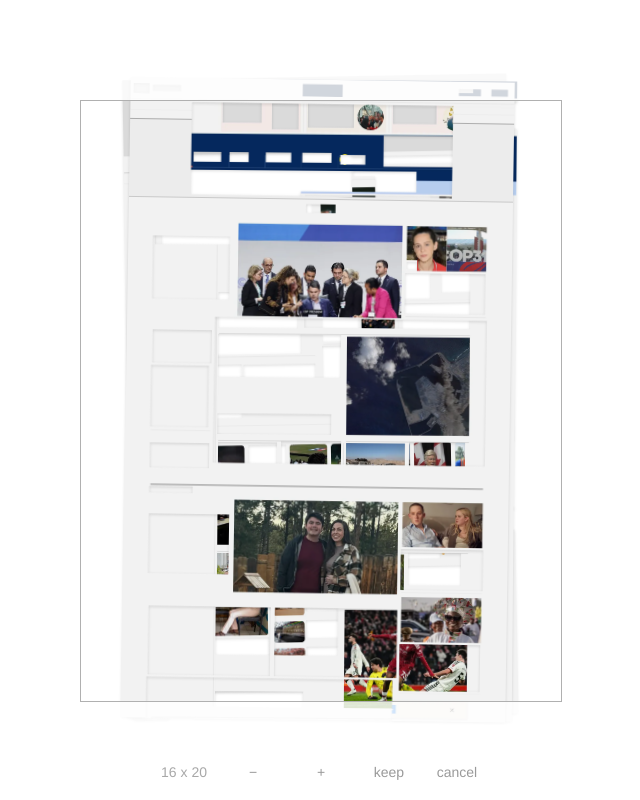
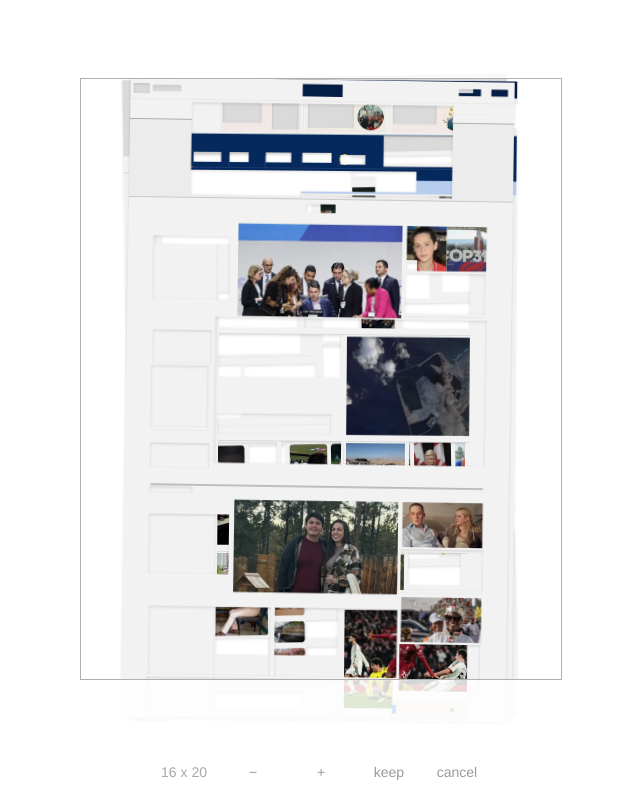
Before and after one commit to qutaybaqaysi-dotcom/poststudio, a plain HTML site: page frontpage3/index.html in a window 1280 px wide. Both pictures are taken after a click on the button 1246 px from the left and 772 px from the top of the page. Shown: the whole page, without its empty margins (320-960 px from the left). Drawn offline with Linux system fonts and the light colour scheme.

Commit message:
front page 3: frame opens whole above the controls

```diff
--- a/frontpage3/index.html
+++ b/frontpage3/index.html
@@ -164,7 +164,8 @@ function showBars(id) {
 let kept = false;
 function startFrame() {
   framing = true;
-  if (!frame.w) { frame.w = Math.min(SH * 0.75, W * 0.8); frame.x = C.x; frame.y = C.y; }
+  /* the frame opens whole, centered in the clear space above the controls */
+  if (!frame.w) { frame.w = Math.min(SH * 0.75, W * 0.8, (H - 60) / 1.25 * 0.9); frame.x = C.x; frame.y = (8 + H - 52) / 2; }
   $("frame").style.display = "block"; $("outline").style.display = kept ? "none" : "block"; drawFrame(); showBars("framebar");
 }
 function endFrame() { framing = false; $("frame").style.display = "none"; $("outline").style.display = "none"; showBars("nav"); }
```
